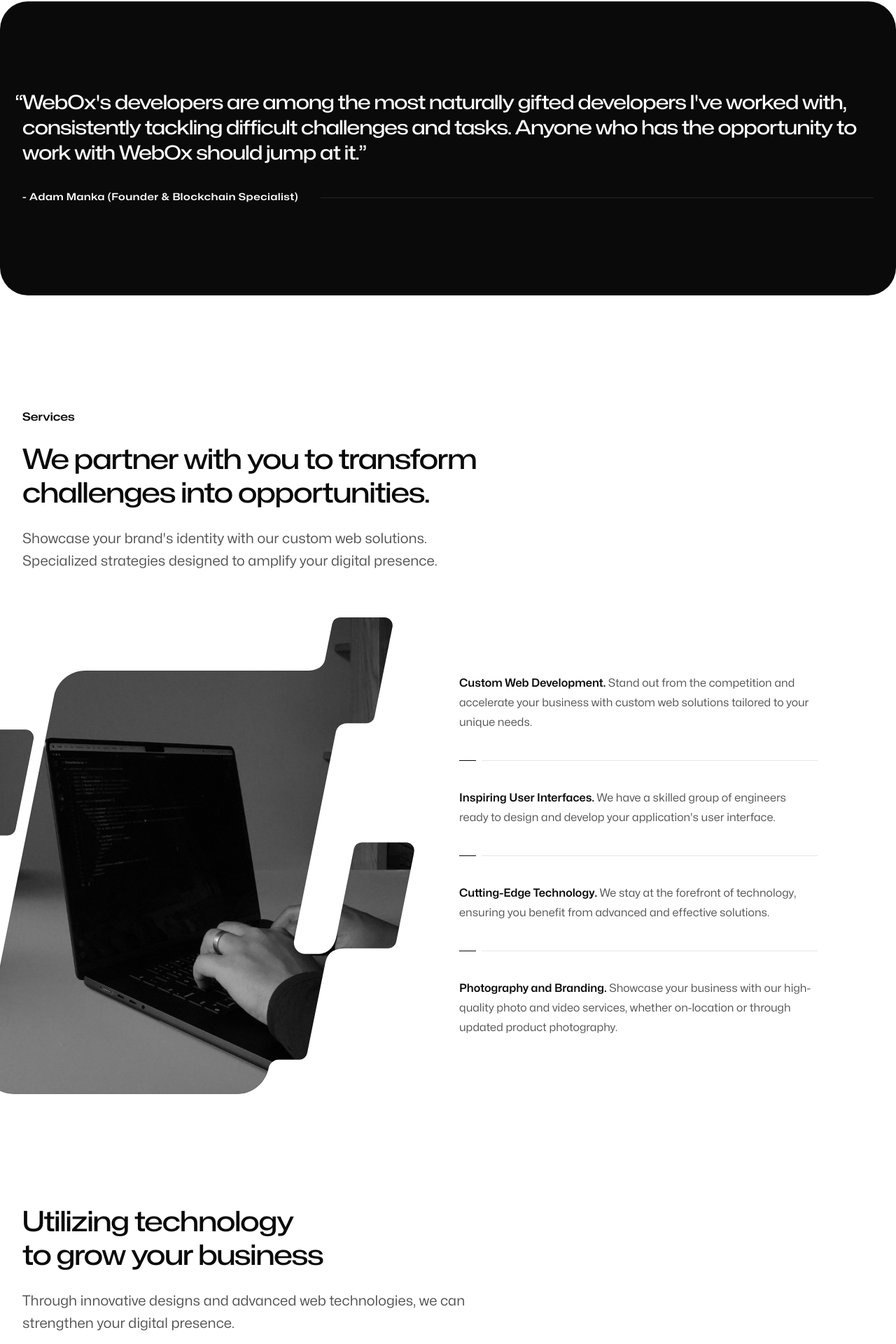
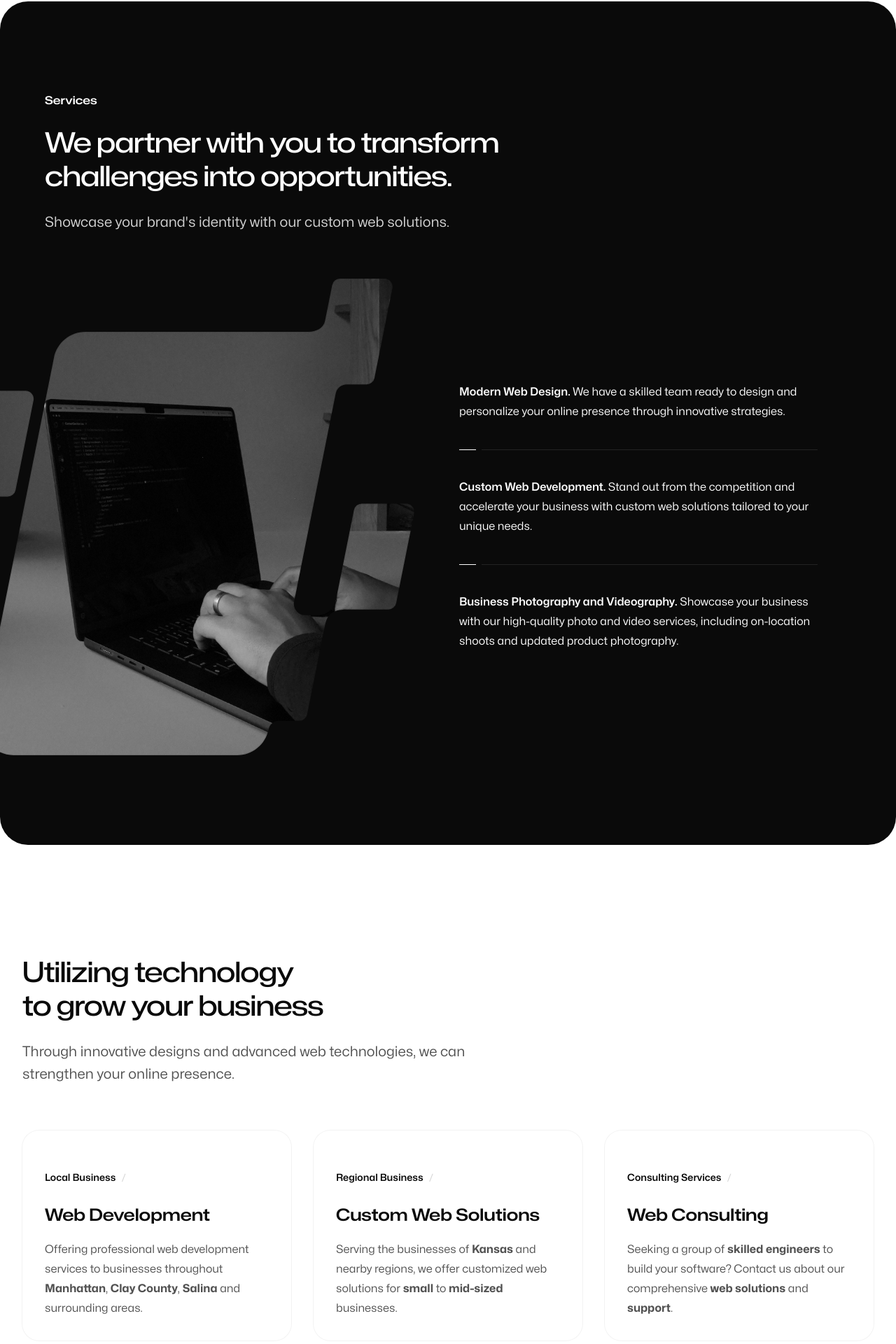
Before and after one commit to elehma4/webox.tech, a Next.js app: page / in a window 1280 px wide. Shown: the part 874-2794 px from the top of the page at 70% size. Built offline with nearby package versions, Linux system fonts and the light colour scheme.

Commit message:
ci: landing

```diff
--- a/src/app/page.tsx
+++ b/src/app/page.tsx
@@ -8,23 +8,49 @@ import { SectionIntro } from '@/components/SectionIntro'
 import { StylizedImage } from '@/components/StylizedImage'
 import imageLaptop from '@/images/laptop.jpg'
 
-function Clients() {
+/*
+ * SERVICES: Custom Image + Value Statements
+*/
+function Services() {
   return (
-    <div className="mt-24 rounded-4xl bg-neutral-950 py-20 sm:mt-32 sm:py-32 lg:mt-56 max-sm:mx-1">
+    <div className="rounded-4xl bg-neutral-950 py-20 sm:py-32 max-sm:mx-1">
       <Container>
         <FadeInStagger faster>
-          <blockquote className="relative font-display text-2xl font-medium tracking-tight text-white sm:text-3xl">
-              <p className="before:content-['“'] after:content-['”'] sm:before:absolute sm:before:right-full">
-                WebOx&apos;s developers are among the most naturally gifted developers I&apos;ve worked with, consistently tackling difficult challenges and tasks. Anyone who has the opportunity to work with WebOx should jump at it.
-              </p>
-            </blockquote>
+          <SectionIntro
+            eyebrow="Services"
+            title="We partner with you to transform challenges into opportunities."
+            className="text-white"
+            invert
+          >
+            <p>
+              Showcase your brand&apos;s identity with our custom web solutions.
+            </p>
+          </SectionIntro>
         </FadeInStagger>
-        <FadeIn className="flex items-center gap-x-8 mt-8">
-          <h2 className="text-center font-display text-sm font-semibold tracking-wider text-white sm:text-left">
-            - Adam Manka (Founder &amp; Blockchain Specialist)
-          </h2>
-          <div className="h-px flex-auto bg-neutral-800" />
-        </FadeIn>
+      </Container>
+      <Container className="mt-16">
+        <div className="lg:flex lg:items-center lg:justify-end">
+          <div className="flex justify-center lg:w-1/2 lg:justify-end lg:pr-12">
+            <FadeIn className="w-[33.75rem] flex-none lg:w-[45rem]">
+              <StylizedImage
+                src={imageLaptop}
+                sizes="(min-width: 1024px) 41rem, 31rem"
+                className="justify-center lg:justify-end"
+              />
+            </FadeIn>
+          </div>
+          <List className="mt-16 lg:mt-0 lg:w-1/2 lg:min-w-[33rem] lg:pl-4">
+            <ListItem title="Modern Web Design" invert>
+              We have a skilled team ready to design and personalize your online presence through innovative strategies.
+            </ListItem>
+            <ListItem title="Custom Web Development" invert>
+              Stand out from the competition and accelerate your business with custom web solutions tailored to your unique needs.
+            </ListItem>
+            <ListItem title="Business Photography and Videography" invert>
+             Showcase your business with our high-quality photo and video services, including on-location shoots and updated product photography.
+            </ListItem>
+          </List>
+        </div>
       </Container>
     </div>
   )
@@ -38,7 +64,7 @@ function CaseStudies() {
         className="mt-24 sm:mt-32 lg:mt-40"
       >
         <p>
-          Through innovative designs and advanced web technologies, we can strengthen your digital presence.
+          Through innovative designs and advanced web technologies, we can strengthen your online presence.
         </p>
       </SectionIntro>
       <Container className="mt-16">
@@ -52,7 +78,7 @@ function CaseStudies() {
                   <strong
                     className="font-semibold"
                   >
-                    Regional Services
+                    Local Business
                   </strong>
                   <span className="text-neutral-300" aria-hidden="true">
                     /
@@ -60,10 +86,10 @@ function CaseStudies() {
                   <span></span>
                 </p>
                 <p className="mt-6 font-display text-2xl font-semibold text-neutral-950">
-                  Custom Web Development
+                  Web Development
                 </p>
                 <p className="mt-4 text-base text-neutral-600">
-                  Serving businesses throughout the <strong>Western Slope</strong>, <strong>Southern Colorado</strong>, <strong>Southern Utah</strong>, and surrounding areas.
+                  Offering professional web development services to businesses throughout <strong>Manhattan</strong>, <strong>Clay County</strong>,  <strong>Salina</strong> and surrounding areas.
                 </p>
               </article>
             </FadeIn>
@@ -76,7 +102,7 @@ function CaseStudies() {
                   <strong
                     className="font-semibold"
                   >
-                    Web3 Services
+                    Regional Business
                   </strong>
                   <span className="text-neutral-300" aria-hidden="true">
                     /
@@ -84,10 +110,10 @@ function CaseStudies() {
                   <span></span>
                 </p>
                 <p className="mt-6 font-display text-2xl font-semibold text-neutral-950">
-                  Blockchain Web Solutions
+                  Custom Web Solutions
                 </p>
                 <p className="mt-4 text-base text-neutral-600">
-                  Specializing in protocol-level web services, we serve communities built on <strong>Ethereum</strong>, <strong>Arbitrum</strong>, <strong>Optimism</strong>, and <strong>Base</strong>.
+                  Serving the businesses of <strong>Kansas</strong> and nearby regions, we offer customized web solutions for <strong>small</strong> to <strong>mid-sized</strong> businesses.
                 </p>
               </article>
             </FadeIn>
@@ -108,10 +134,10 @@ function CaseStudies() {
                   <span></span>
                 </p>
                 <p className="mt-6 font-display text-2xl font-semibold text-neutral-950">
-                  Advanced Web Consulting
+                  Web Consulting
                 </p>
                 <p className="mt-4 text-base text-neutral-600">
-                  Seeking a group of <strong>skilled engineers</strong> to build your software? Contact us about our comprehensive <strong>solutions</strong> and <strong>support</strong>.
+                  Seeking a group of <strong>skilled engineers</strong> to build your software? Contact us about our comprehensive <strong>web solutions</strong> and <strong>support</strong>.
                 </p>
               </article>
             </FadeIn>
@@ -121,55 +147,52 @@ function CaseStudies() {
   )
 }
 
-/*
- * SERVICES: Custom Image + Value Statements
-*/
-function Services() {
-  return (
-    <>
-      <SectionIntro
-        eyebrow="Services"
-        title="We partner with you to transform challenges into opportunities."
-        className="mt-24 sm:mt-32 lg:mt-40"
-      >
-        <p>
-          Showcase your brand&apos;s identity with our custom web solutions. Specialized strategies designed to amplify your digital presence.
-        </p>
-      </SectionIntro>
-      <Container className="mt-16">
-        <div className="lg:flex lg:items-center lg:justify-end">
-          <div className="flex justify-center lg:w-1/2 lg:justify-end lg:pr-12">
-            <FadeIn className="w-[33.75rem] flex-none lg:w-[45rem]">
-              <StylizedImage
-                src={imageLaptop}
-                sizes="(min-width: 1024px) 41rem, 31rem"
-                className="justify-center lg:justify-end"
-              />
-            </FadeIn>
-          </div>
-          <List className="mt-16 lg:mt-0 lg:w-1/2 lg:min-w-[33rem] lg:pl-4">
-            <ListItem title="Custom Web Development">
-              Stand out from the competition and accelerate your business with custom web solutions tailored to your unique needs.
-            </ListItem>
-            <ListItem title="Inspiring User Interfaces">
-              We have a skilled group of engineers ready to design and develop your application&apos;s user interface.
-            </ListItem>
-            <ListItem title="Cutting-Edge Technology">
-              We stay at the forefront of technology, ensuring you benefit from advanced and effective solutions.
-            </ListItem>
-            <ListItem title="Photography and Branding">
-             Showcase your business with our high-quality photo and video services, whether on-location or through updated product photography.
-            </ListItem>
-          </List>
-        </div>
-      </Container>
-    </>
-  )
-}
+// function Services() {
+//   return (
+//     <>
+//       <SectionIntro
+//         eyebrow="Services"
+//         title="We partner with you to transform challenges into opportunities."
+//         className="mt-24 sm:mt-32 lg:mt-40"
+//       >
+//         <p>
+//           Showcase your brand&apos;s identity with our custom web solutions. Specialized strategies designed to amplify your digital presence.
+//         </p>
+//       </SectionIntro>
+//       <Container className="mt-16">
+//         <div className="lg:flex lg:items-center lg:justify-end">
+//           <div className="flex justify-center lg:w-1/2 lg:justify-end lg:pr-12">
+//             <FadeIn className="w-[33.75rem] flex-none lg:w-[45rem]">
+//               <StylizedImage
+//                 src={imageLaptop}
+//                 sizes="(min-width: 1024px) 41rem, 31rem"
+//                 className="justify-center lg:justify-end"
+//               />
+//             </FadeIn>
+//           </div>
+//           <List className="mt-16 lg:mt-0 lg:w-1/2 lg:min-w-[33rem] lg:pl-4">
+//             <ListItem title="Custom Web Development">
+//               Stand out from the competition and accelerate your business with custom web solutions tailored to your unique needs.
+//             </ListItem>
+//             <ListItem title="Inspiring User Interfaces">
+//               We have a skilled group of engineers ready to design and develop your application&apos;s user interface.
+//             </ListItem>
+//             <ListItem title="Cutting-Edge Technology">
+//               We stay at the forefront of technology, ensuring you benefit from advanced and effective solutions.
+//             </ListItem>
+//             <ListItem title="Photography and Branding">
+//              Showcase your business with our high-quality photo and video services, whether on-location or through updated product photography.
+//             </ListItem>
+//           </List>
+//         </div>
+//       </Container>
+//     </>
+//   )
+// }
 
 export const metadata: Metadata = {
   description:
-    'We build interactive web solutions that strengthen your digital presence. Our dedicated web3 team, innovative designs, and client-focused approach ensure your business stands out online and achieves success.',
+    'We build interactive web solutions that strengthen your digital presence. Our dedicated team, innovative designs, and client-focused approach ensure your business stands out online and achieves success.',
 }
 
 export default async function Home() {
@@ -178,14 +201,13 @@ export default async function Home() {
       <Container className="mt-24 sm:mt-32 md:mt-56 mb-72">
         <FadeIn className="max-w-3xl">
           <h1 className="font-display text-5xl font-medium tracking-tight text-neutral-950 [text-wrap:balance] sm:text-7xl flex-auto">
-             Innovative Solutions for Digital Success          </h1>
+             Innovative Solutions for Digital Success
+          </h1>
           <p className="mt-6 text-xl text-neutral-600">
-            We are a web development group dedicated to delivering modern and engaging user experiences. Let your business stand out with intuitive and responsive design for your clientele.
+            We are a web development group dedicated to delivering modern and engaging user experiences. Boost your brand&apos;s presence with seamless, cutting-edge web designs that leave a lasting impression.
           </p>
         </FadeIn>
       </Container>
-
-      <Clients />
 
       <Services />
 
--- a/src/components/ContactSection.tsx
+++ b/src/components/ContactSection.tsx
@@ -12,7 +12,7 @@ export function ContactSection() {
         <div className="mx-auto max-w-4xl">
           <div className="max-w-xl">
             <h2 className="font-display text-3xl font-medium text-white [text-wrap:balance] sm:text-4xl">
-              Tell us about your project
+              Tell us about your business
             </h2>
             <div className="mt-6 flex">
               <Button href="/contact" invert>
--- a/src/components/List.tsx
+++ b/src/components/List.tsx
@@ -22,18 +22,25 @@ export function List({
 export function ListItem({
   children,
   title,
+  invert
 }: {
   children: React.ReactNode
   title?: string
+  invert?: boolean
 }) {
   return (
     <li className="group mt-10 first:mt-0">
       <FadeIn>
-        <Border className="pt-10 group-first:pt-0 group-first:before:hidden group-first:after:hidden">
+        <Border invert className="pt-10 group-first:pt-0 group-first:before:hidden group-first:after:hidden">
           {title && (
-            <strong className="font-semibold text-neutral-950">{`${title}. `}</strong>
+            <strong className={clsx(
+              'font-semibold',
+              invert ? 'text-white' : 'text-neutral-950',
+            )}>{`${title}. `}</strong>
           )}
-          {children}
+          <text className={clsx(invert ? 'text-white' : 'text-neutral-950')}>
+            {children}
+          </text>
         </Border>
       </FadeIn>
     </li>
```
